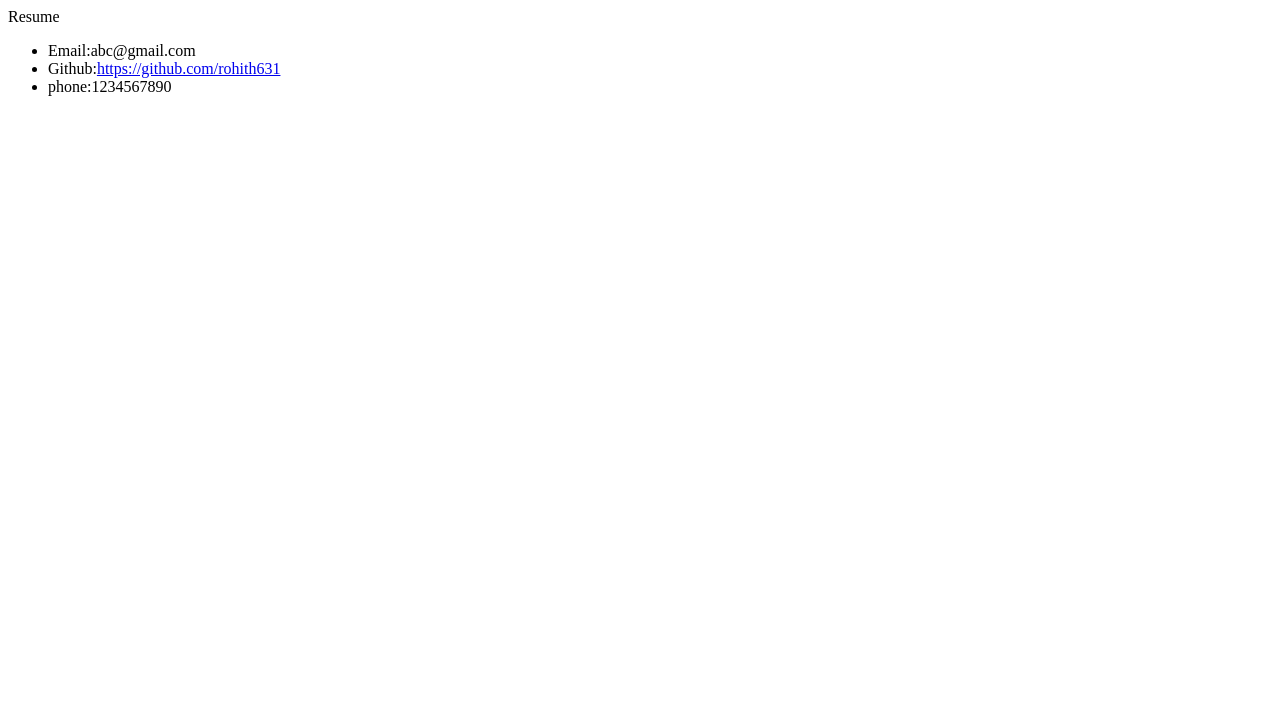
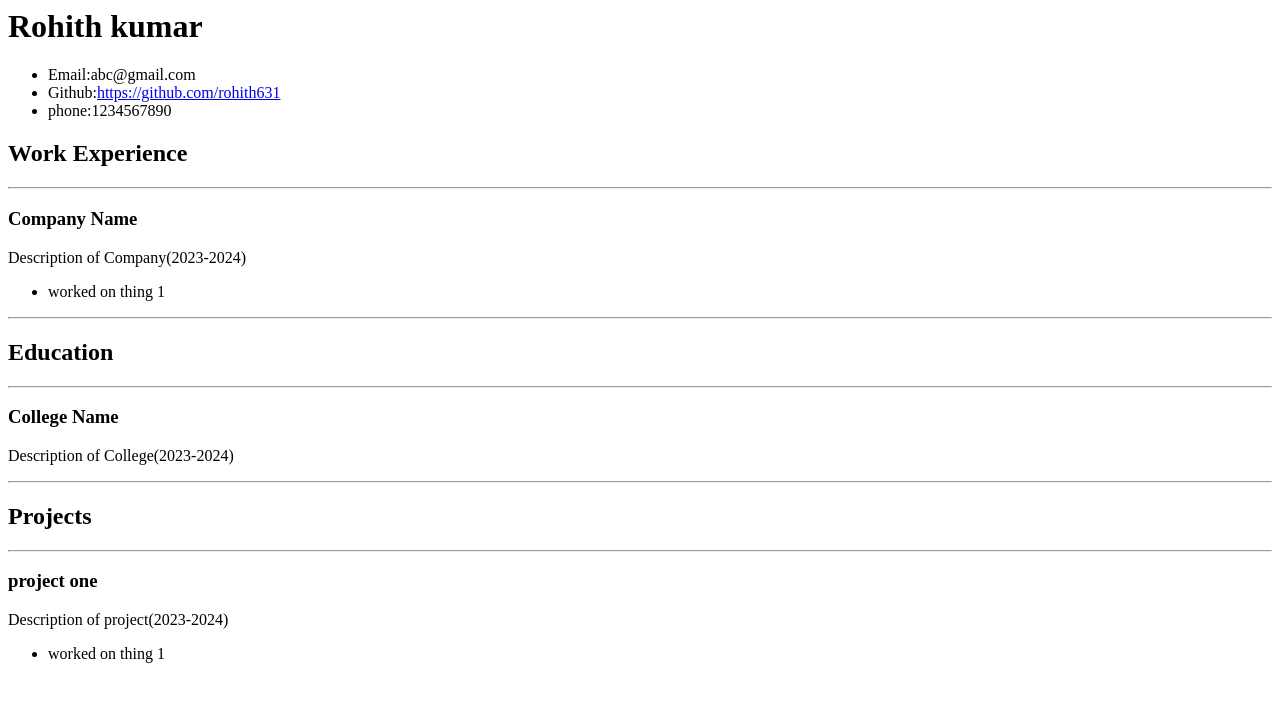
Before and after one commit to rohith631/gitcrt, a plain HTML site: page index.html in a window 1280 px wide. Drawn offline with Linux system fonts and the light colour scheme.

Commit message:
added work ex,education,projects

```diff
--- a/index.html
+++ b/index.html
@@ -2,11 +2,44 @@
     <head>
             <title>Resume</title>
     </head>
-    <body>Resume</h1>
+    <body>
+        <div>
+            <h1>Rohith kumar</h1>
             <ul>
                 <li>Email:abc@gmail.com</li>
                 <li>Github:<a href="https://github.com/rohith631">https://github.com/rohith631</a></li>
                 <li>phone:1234567890</li>
             </ul>
+        </div>
+        <div>
+            <h2>Work Experience</h2>
+            <hr>
+            <h3>Company Name</h3>
+            <p>Description of Company(2023-2024)</p>
+            <ul>
+                <li>
+                    worked on thing 1
+                </li>
+            </ul>
+        </div>
+        <hr>
+        <div>
+            <h2>Education</h2>
+            <hr>
+            <h3>College Name</h3>
+            <p>Description of College(2023-2024)</p>
+        </div>
+        <hr>
+        <div>
+            <h2>Projects</h2>
+            <hr>
+            <h3>project one</h3>
+            <p>Description of project(2023-2024)</p>
+            <ul>
+                <li>
+                    worked on thing 1
+                </li>
+            </ul>
+        </div>
     </body>
 </html>
```
